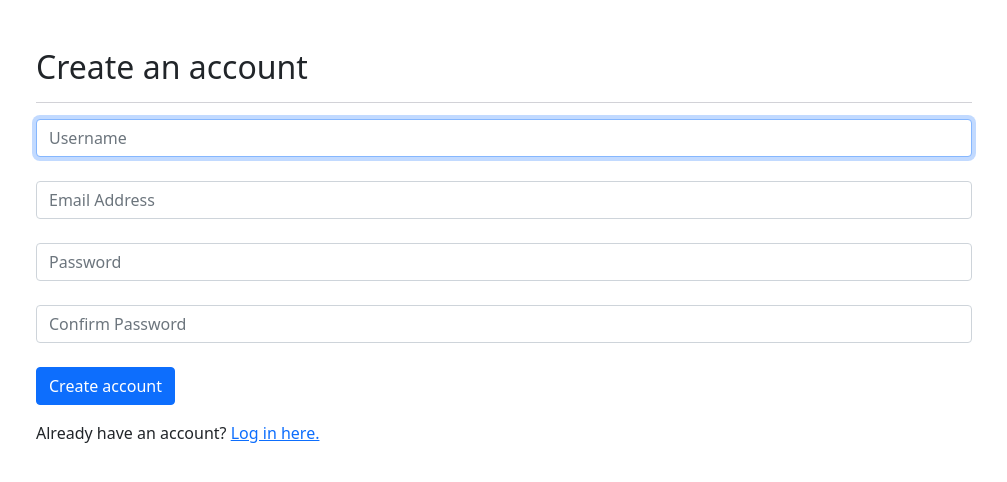
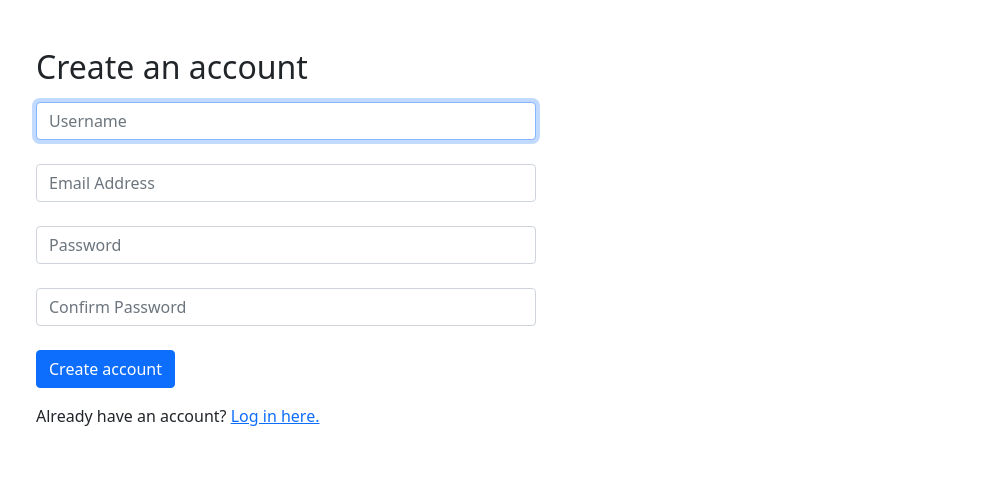
Before and after one commit to TayTufenkjian/drunk-on-carbon, a Django app: page /create_account in a window 1280 px wide. Shown: the part 130-612 px from the top of the page, without its empty margins (136-1143 px from the left). Run offline with Django 4.2, Linux system fonts and the light colour scheme.

Commit message:
style update - form spacing

```diff
--- a/carbon/static/styles.css
+++ b/carbon/static/styles.css
@@ -38,13 +38,15 @@ button.delete {
     margin: 2rem 0;
 }
 
+form.one-col {
+    max-width: 500px;
+}
+
 form input {
     margin-bottom: 1rem;
 }
 
 h2 {
-    border-bottom: 1px solid #D2D2D7;
-    padding-bottom: 1rem;
     margin-bottom: 1rem;
 }
 
--- a/carbon/templates/create_account.html
+++ b/carbon/templates/create_account.html
@@ -8,7 +8,7 @@
         <div>{{ message }}</div>
     {% endif %}
 
-    <form action="{% url 'create_account' %}" method="post">
+    <form action="{% url 'create_account' %}" method="post" class="one-col">
         {% csrf_token %}
         <input class="form-control mb-4" autofocus type="text" name="username" placeholder="Username">
         <input class="form-control mb-4" type="email" name="email" placeholder="Email Address">
--- a/carbon/templates/login.html
+++ b/carbon/templates/login.html
@@ -8,7 +8,7 @@
         <div>{{ message }}</div>
     {% endif %}
 
-    <form action="{% url 'login' %}" method="post">
+    <form action="{% url 'login' %}" method="post" class="one-col">
         {% csrf_token %}
         <input autofocus class="form-control mb-4" type="text" name="username" placeholder="Username">
         <input class="form-control mb-4" type="password" name="password" placeholder="Password">
--- a/carbon/templates/usa_travel_miles.html
+++ b/carbon/templates/usa_travel_miles.html
@@ -4,7 +4,7 @@
 {% block body %}
     <h2>USA travel by miles</h2>
 
-    <form class="estimate-form">
+    <form class="estimate-form one-col">
         <label for="miles" class="form-label">Number of miles: </label>
         <input type="number" class="form-control" name="miles" id="miles" required>
 
--- a/carbon/templates/usa_travel_places.html
+++ b/carbon/templates/usa_travel_places.html
@@ -4,7 +4,7 @@
 {% block body %}
     <h2>USA travel from origin to destination</h2>
 
-    <form class="estimate-form">
+    <form class="estimate-form mt-4">
         <div id="origin" class="row mb-3">
             <h3>From</h3>
             <div class="col">
--- a/carbon/templates/user_account.html
+++ b/carbon/templates/user_account.html
@@ -10,7 +10,7 @@
     </div>
 
     <h3>Change password</h3>
-    <form action="/change_password" method="post">
+    <form action="/change_password" method="post" class="one-col">
         {% csrf_token %}
         <div class="mb-4">
             <label for="current_password">Current password</label>
```
